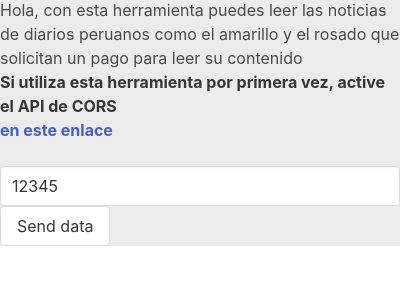
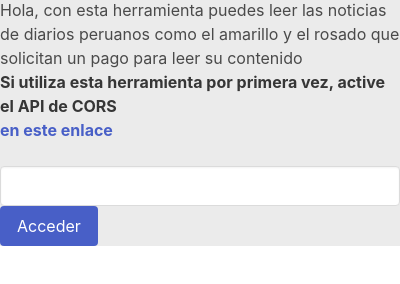
Before and after one commit to jorgeluisyh/BromercioChromeExtension, a browser extension: page popup.html in a window 400 px wide. Shown: the part 62-346 px from the top of the page. Drawn offline with nearby package versions, Linux system fonts and the light colour scheme.

```diff
--- a/popup.html
+++ b/popup.html
@@ -31,8 +31,8 @@
       <div class="container">
       <form action="index.html" target="_blank">
         <label for="urlnoticia" value="Url de noticia">
-        <input class="input" id="urlnoticia" type="text" name="urlnoticia" value="12345" />
-        <input class="button is primary" type="submit" value="Send data">
+        <input class="input" id="urlnoticia" type="text" name="urlnoticia" />
+        <input class="button is-link" type="submit" value="Acceder">
       </form>
       <script src="gettingCurrentUrl.js"></script>
       </div>
```
Also changed, not shown: index.html (+1 -1 lines), manifest.json.
